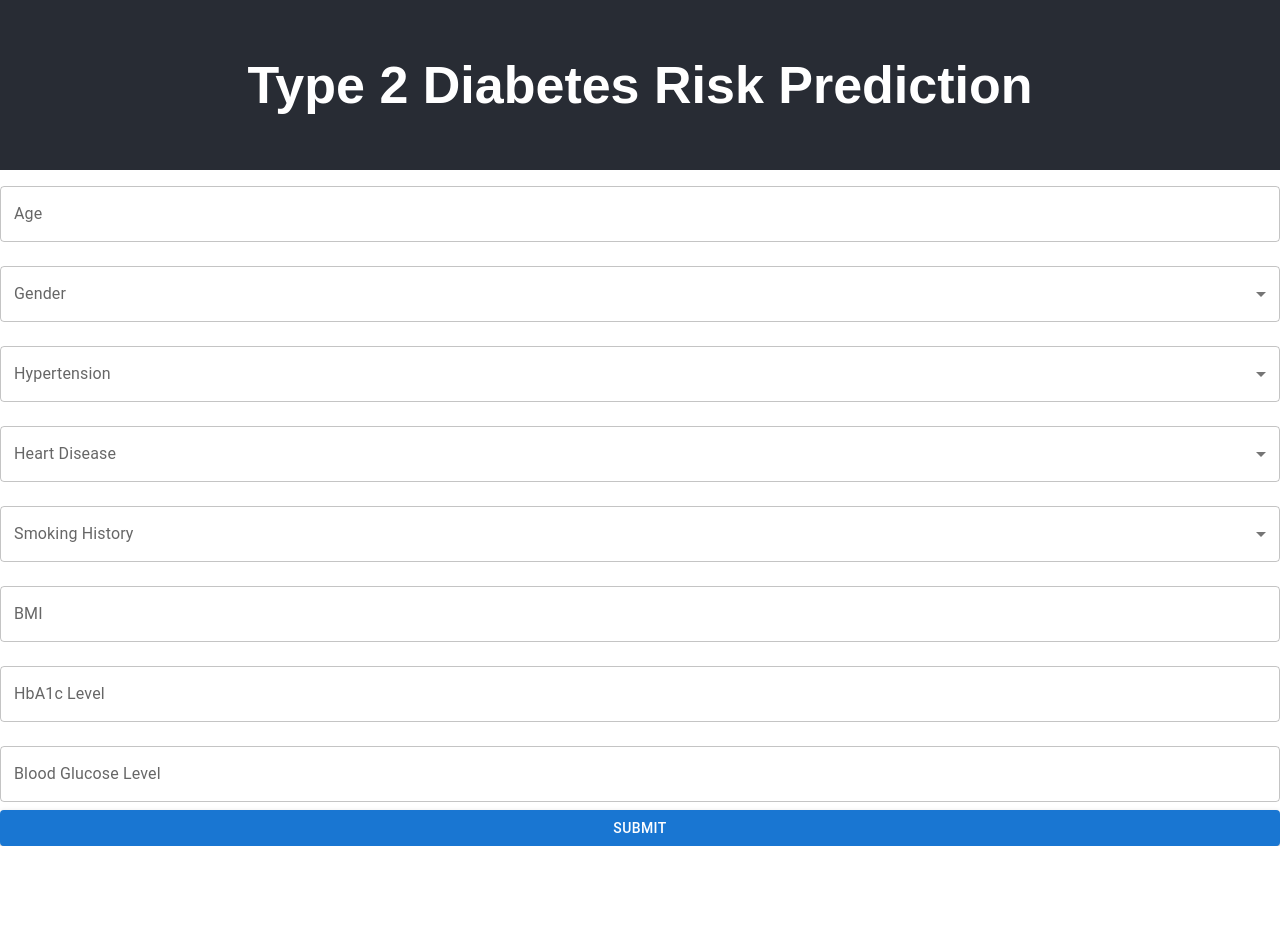
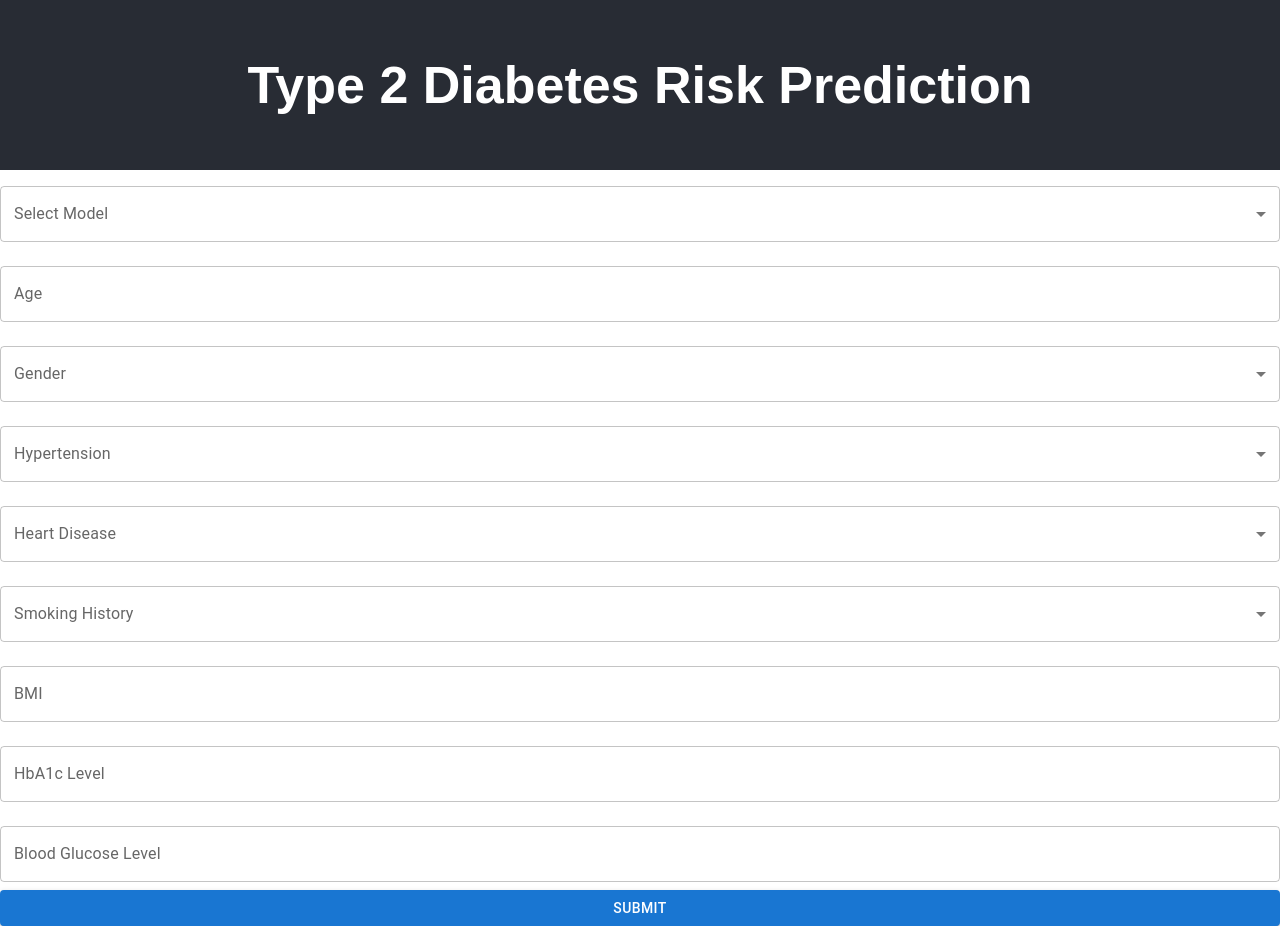
Before and after one commit to RajaATAli/Machine-Learning-For-Early-Disease-Prediction, a React (Create React App) app in the folder frontend/diabetesreactfrontend/: page / in a window 1280 px wide. Before the commit the page ends 846 px from the top, so only its background shows below. Built offline with nearby package versions, Linux system fonts and the light colour scheme.

Commit message:
Model Selection Componet created and rendered

```diff
--- a/frontend/diabetesreactfrontend/src/App.js
+++ b/frontend/diabetesreactfrontend/src/App.js
@@ -1,15 +1,24 @@
 // import logo from './logo.svg';
 import React from 'react';
 import DataEntryForm from './components/DataEntryForm';
+import ModelSelection from './components/ModelSelection';
 import './App.css';
 
 function App() {
+
+  // Function to handle model selection changes
+  const handleModelChange = (model) => {
+    console.log('Selected Model:', model); // Can replace this with an API call - placeholder for now
+    // Add further actions here based on the selected model
+  };
+
   return (
     <div className="App">
       <header className="App-header">
         <h1>Type 2 Diabetes Risk Prediction</h1>
       </header>
       <main>
+        <ModelSelection onModelChange={handleModelChange} /> {/* Passes the handleModelChange function as a prop */}
         <DataEntryForm />
       </main>
     </div>
--- a/frontend/diabetesreactfrontend/src/components/ModelSelection.js
+++ b/frontend/diabetesreactfrontend/src/components/ModelSelection.js
@@ -1,2 +1,35 @@
 // Component for the model selection dropdown menu
 // Manages the selection state and handles changes to the selection
+
+import React, { useState } from 'react';
+import { FormControl, InputLabel, Select, MenuItem } from '@mui/material';
+
+const ModelSelection = ({ onModelChange }) => {
+    const [selectedModel, setSelectedModel] = useState('');
+
+    const handleModelChange = (event) => {
+        setSelectedModel(event.target.value);
+        if (onModelChange) {
+            onModelChange(event.target.value);
+        }
+    };
+
+    return (
+        <FormControl fullWidth margin="normal">
+            <InputLabel id="model-select-label">Select Model</InputLabel>
+            <Select
+                labelId="model-select-label"
+                id="model-select"
+                value={selectedModel}
+                label="Select Model"
+                onChange={handleModelChange}
+            >
+                <MenuItem value="randomForest">Random Forest</MenuItem>
+                <MenuItem value="cnn">CNN (Convolutional Neural Network)</MenuItem>
+                <MenuItem value="rnn">RNN (Recurrent Neural Network)</MenuItem>
+            </Select>
+        </FormControl>
+    );
+};
+
+export default ModelSelection;
```
